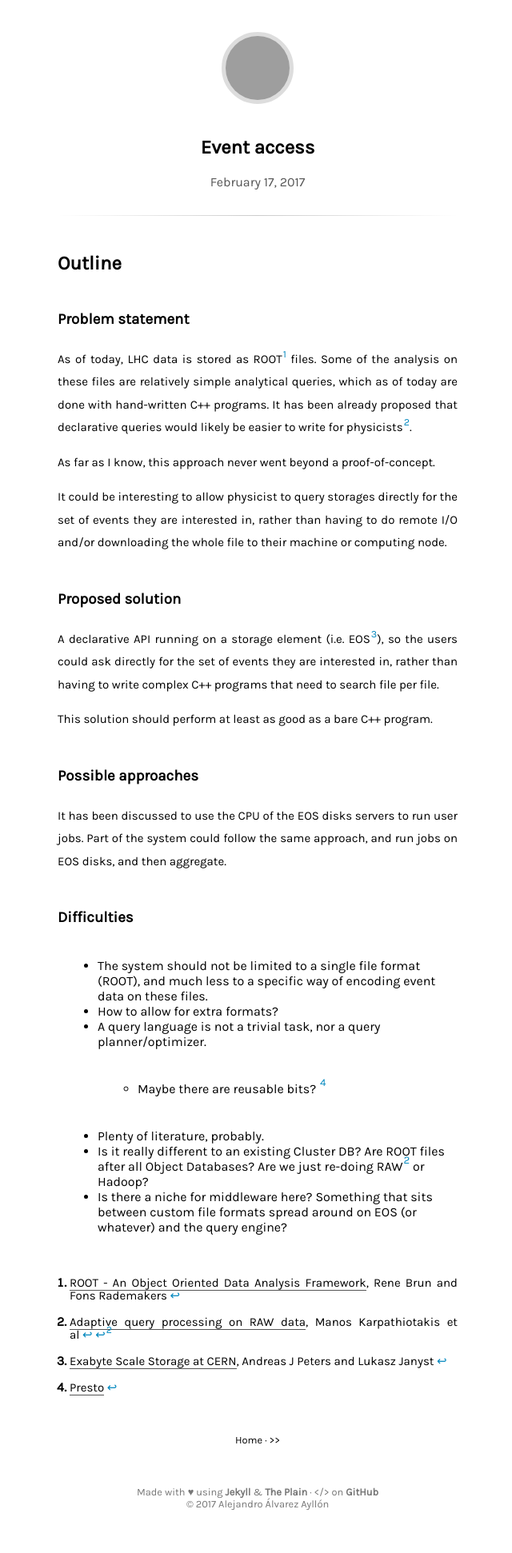
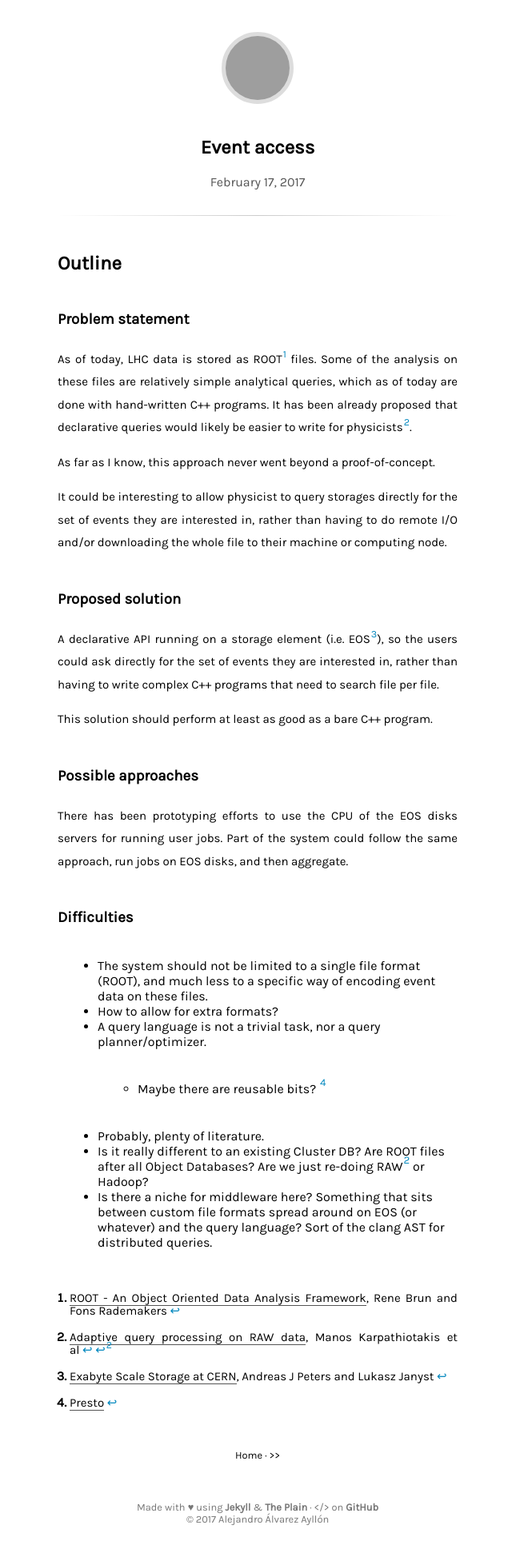
Before and after one commit to ayllon/ayllon.github.io, a Jekyll site: the page built from _posts/2017-02-17-event_access.md, in a window 1280 px wide. Shown: the whole page at 80% size, without its empty margins (318-958 px from the left). Built offline with Jekyll 4.4.1, drawn with Linux system fonts in a browser that asks for light colours; grey boxes are pictures that could not be loaded.

Commit message:
Retouches

```diff
--- a/_posts/2017-02-17-event_access.md
+++ b/_posts/2017-02-17-event_access.md
@@ -24,8 +24,8 @@ having to write complex C++ programs that need to search file per file.
 This solution should perform at least as good as a bare C++ program.
 
 ### Possible approaches
-It has been discussed to use the CPU of the EOS disks servers to run
-user jobs. Part of the system could follow the same approach, and run
+There has been prototyping efforts to use the CPU of the EOS disks servers for running
+user jobs. Part of the system could follow the same approach, run
 jobs on EOS disks, and then aggregate.
 
 ### Difficulties
@@ -34,11 +34,12 @@ to a specific way of encoding event data on these files.
 * How to allow for extra formats?
 * A query language is not a trivial task, nor a query planner/optimizer.
   * Maybe there are reusable bits? [^presto]
-* Plenty of literature, probably.
+* Probably, plenty of literature.
 * Is it really different to an existing Cluster DB? Are ROOT files after all
 Object Databases? Are we just re-doing RAW[^raw] or Hadoop?
 * Is there a niche for middleware here? Something that sits between custom file
-formats spread around on EOS (or whatever) and the query engine?
+formats spread around on EOS (or whatever) and the query language? Sort of the clang
+AST for distributed queries.
 
 [^root]: [ROOT - An Object Oriented Data Analysis Framework](http://www-ai.cs.uni-dortmund.de/PublicPublicationFiles/brun_rademakers_97a_2.pdf), Rene Brun and Fons Rademakers
 [^raw]: [Adaptive query processing on RAW data](http://dl.acm.org/citation.cfm?id=2732986), Manos Karpathiotakis et al
```
